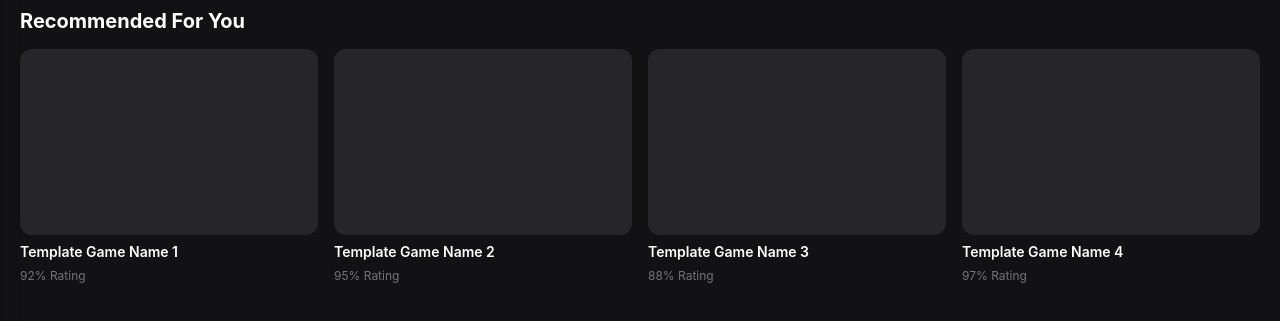
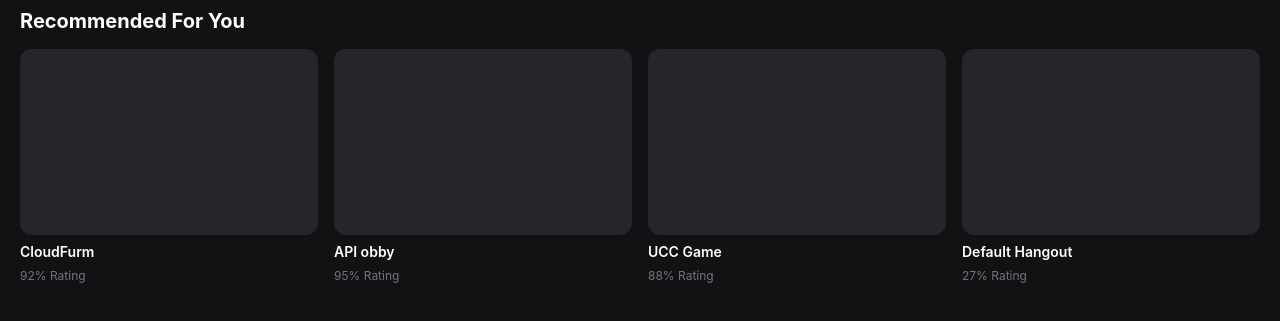
Before and after one commit to neonninjahappy-lab/neonninjahappy-lab.github.io, a plain HTML site: page Play/index.html in a window 1280 px wide. Shown: the part 59-380 px from the top of the page. Drawn offline with nearby package versions, Linux system fonts and the light colour scheme.

Commit message:
Update game names and creator in index.html

```diff
--- a/Play/index.html
+++ b/Play/index.html
@@ -755,10 +755,10 @@
         </header>
 
         <nav class="sub-nav" id="subNav">
-            <button class="nav-item active">Charts</button>
+            <button class="nav-item active">Games</button>
             <button class="nav-item">Marketplace</button>
-            <button class="nav-item">Create</button>
-            <button class="nav-item">Robux</button>
+            <button class="nav-item">CloudAPI</button>
+            <button class="nav-item">CloudFurm</button>
         </nav>
 
         <main class="content" id="mainContent">
@@ -767,23 +767,23 @@
                 <div class="grid-container">
                     <div class="template-box" onclick="openGameDetails('Template Game Name 1', '92% Rating')">
                         <div class="box-thumbnail"></div>
-                        <div class="box-title">Template Game Name 1</div>
+                        <div class="box-title">CloudFurm</div>
                         <div class="box-subtitle">92% Rating</div>
                     </div>
                     <div class="template-box" onclick="openGameDetails('Template Game Name 2', '95% Rating')">
                         <div class="box-thumbnail"></div>
-                        <div class="box-title">Template Game Name 2</div>
+                        <div class="box-title">API obby</div>
                         <div class="box-subtitle">95% Rating</div>
                     </div>
                     <div class="template-box" onclick="openGameDetails('Template Game Name 3', '88% Rating')">
                         <div class="box-thumbnail"></div>
-                        <div class="box-title">Template Game Name 3</div>
+                        <div class="box-title">UCC Game</div>
                         <div class="box-subtitle">88% Rating</div>
                     </div>
                     <div class="template-box" onclick="openGameDetails('Template Game Name 4', '97% Rating')">
                         <div class="box-thumbnail"></div>
-                        <div class="box-title">Template Game Name 4</div>
-                        <div class="box-subtitle">97% Rating</div>
+                        <div class="box-title">Default Hangout</div>
+                        <div class="box-subtitle">27% Rating</div>
                     </div>
                 </div>
             </div>
@@ -796,7 +796,7 @@
                 <div class="details-header-row">
                     <div class="details-title-group">
                         <h1 class="details-game-name" id="detailsTitle">Template Game Name</h1>
-                        <div class="details-creator">By and Collect Rare Pets ✓</div>
+                        <div class="details-creator">CloudFurm</div>
                         <div class="details-maturity">Maturity: Minimal</div>
                     </div>
                     <button class="details-play-btn" aria-label="Play">
```
